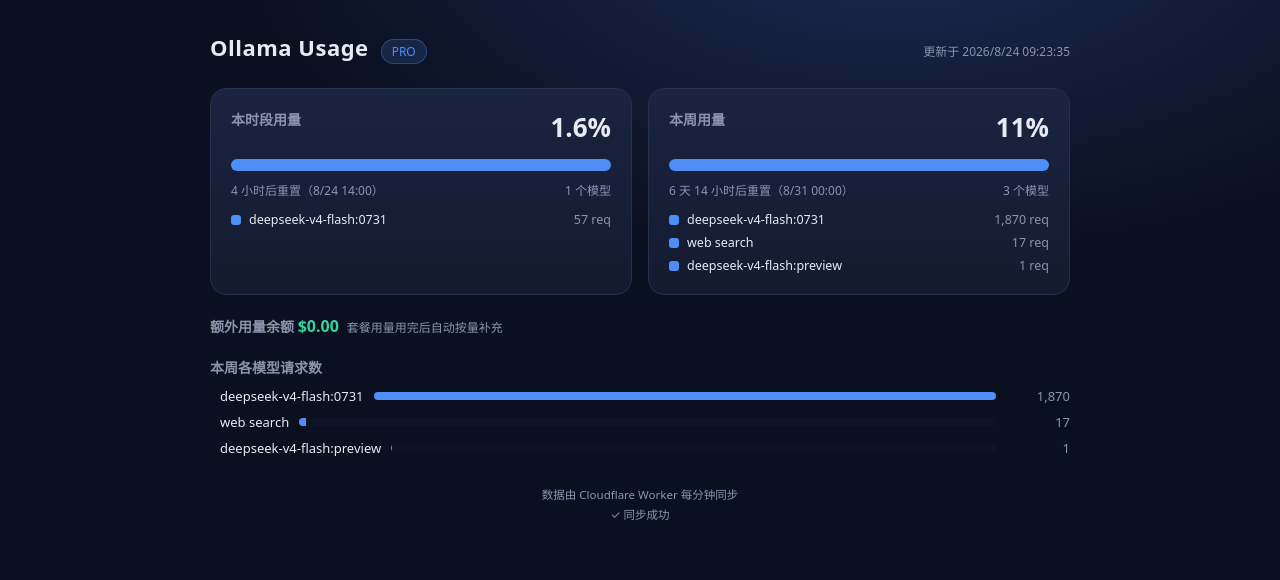
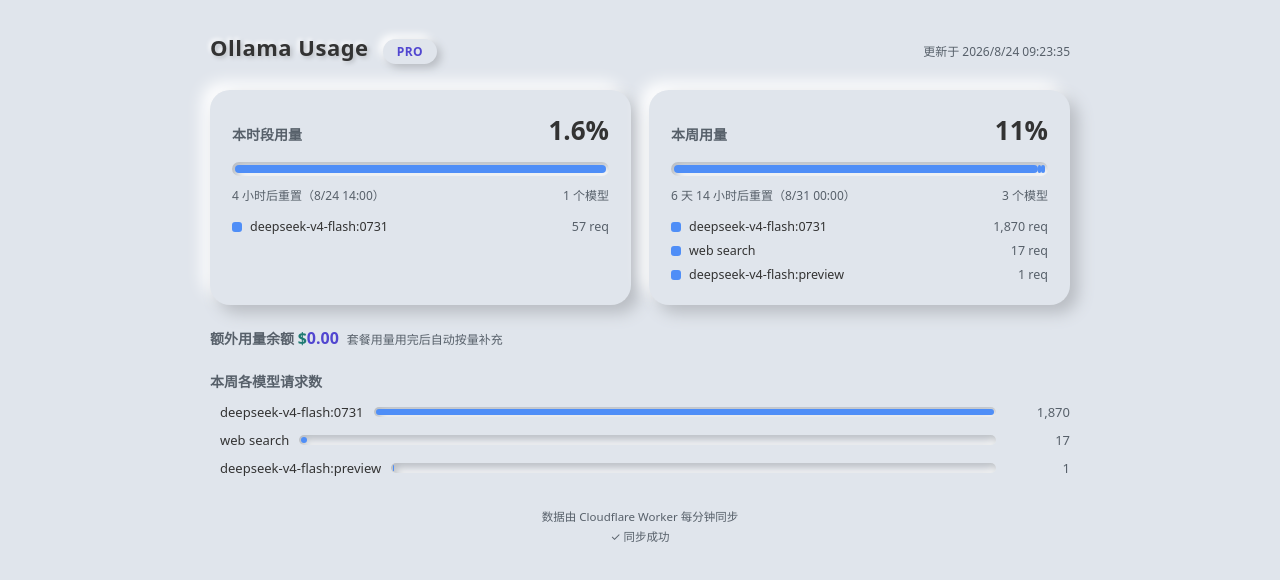
Before and after one commit to bbj32/ollama-usage-share, a plain HTML site: page index.html in a window 1280 px wide. Drawn offline with Linux system fonts and the light colour scheme.

Commit message:
feat: neumorphism theme for dashboard

```diff
--- a/index.html
+++ b/index.html
@@ -7,65 +7,85 @@
 <meta name="referrer" content="no-referrer">
 <title>Ollama Usage 分享</title>
 <style>
+  /* ── Neumorphism / Soft UI 设计系统 ─────────────────────────
+     背景 #e0e5ec · 双光源阴影（左上亮 / 右下暗）· 无渐变、无边框、无纯黑白
+     光源方向固定：-X/-Y 为白色高光，+X/+Y 为暗色阴影
+  ─────────────────────────────────────────────────────────── */
   :root {
-    --bg: #0b1020;
-    --card: #141b30;
-    --card2: #1a2340;
-    --line: #26304f;
-    --text: #e6eaf3;
-    --muted: #8b94ad;
-    --accent: #4f8ef7;
-    --good: #34d399;
-    --warn: #fbbf24;
-    --danger: #f87171;
+    --bg: #e0e5ec;
+    --bg-soft: #f0f0f3;
+    --dark: #b8bcc2;
+    --light: #ffffff;
+    --accent: #6d5dfc;
+    --accent-text: #5146d0;
+    --text: #333333;
+    --muted: #57606a;
+    --good: #1f7a72;
+    --warn: #7a5400;
+    --danger: #b02a2a;
   }
   * { box-sizing: border-box; margin: 0; padding: 0; }
   body {
-    background: radial-gradient(1200px 600px at 70% -10%, #1c2a55 0%, var(--bg) 55%);
+    background: var(--bg);
     color: var(--text);
     font-family: "PingFang SC", "Microsoft YaHei", system-ui, -apple-system, sans-serif;
     min-height: 100vh;
     padding: 32px 16px 64px;
   }
   .wrap { max-width: 860px; margin: 0 auto; }
-  header { display: flex; align-items: baseline; gap: 12px; flex-wrap: wrap; margin-bottom: 24px; }
-  h1 { font-size: 22px; font-weight: 700; letter-spacing: .5px; }
+  header { display: flex; align-items: baseline; gap: 14px; flex-wrap: wrap; margin-bottom: 26px; }
+  h1 {
+    font-size: 22px; font-weight: 700; letter-spacing: .5px; color: var(--text);
+    text-shadow: 2px 2px 4px var(--dark), -2px -2px 4px var(--light);
+  }
   .badge {
-    font-size: 12px; padding: 3px 10px; border-radius: 999px;
-    background: rgba(79, 142, 247, .15); color: var(--accent, #8ab6ff);
-    border: 1px solid rgba(79, 142, 247, .35); text-transform: uppercase;
+    font-size: 12px; font-weight: 600; padding: 4px 14px; border-radius: 999px;
+    background: var(--bg); color: var(--accent-text); text-transform: uppercase; letter-spacing: .5px;
+    box-shadow: 4px 4px 8px var(--dark), -4px -4px 8px var(--light);
   }
   .updated { margin-left: auto; font-size: 12px; color: var(--muted); }
-  .grid { display: grid; grid-template-columns: 1fr 1fr; gap: 16px; }
+  .grid { display: grid; grid-template-columns: 1fr 1fr; gap: 18px; }
   @media (max-width: 640px) { .grid { grid-template-columns: 1fr; } }
   .card {
-    background: linear-gradient(180deg, var(--card2), var(--card));
-    border: 1px solid var(--line); border-radius: 16px; padding: 20px;
+    background: var(--bg);
+    border-radius: 20px;
+    padding: 22px;
+    box-shadow: 8px 8px 16px var(--dark), -8px -8px 16px var(--light);
+    transition: box-shadow .3s ease-in-out;
   }
-  .card h2 { font-size: 14px; color: var(--muted); font-weight: 600; display: flex; justify-content: space-between; }
-  .card h2 .pct { font-size: 26px; color: var(--text); font-weight: 700; }
+  .card:hover { box-shadow: 4px 4px 8px var(--dark), -4px -4px 8px var(--light); }
+  .card h2 {
+    font-size: 14px; color: var(--muted); font-weight: 600;
+    display: flex; justify-content: space-between; align-items: baseline;
+  }
+  .card h2 .pct { font-size: 26px; font-weight: 700; color: var(--text); }
+  /* 凹槽轨道：inset 双阴影模拟按入表面的沟槽 */
   .bar {
-    margin: 14px 0 10px; height: 12px; border-radius: 999px;
-    background: #0d1226; overflow: hidden; display: flex;
+    margin: 14px 0 10px; height: 14px; border-radius: 999px;
+    background: var(--bg);
+    box-shadow: inset 4px 4px 8px var(--dark), inset -4px -4px 8px var(--light);
+    padding: 3px;
+    display: flex;
   }
-  .bar > i { display: block; height: 100%; min-width: 0; transition: width .8s ease; }
+  .bar > i { display: block; height: 100%; min-width: 0; border-radius: 999px; transition: width .8s ease; }
   .meta { font-size: 12px; color: var(--muted); display: flex; justify-content: space-between; flex-wrap: wrap; gap: 6px; }
-  .legend { margin-top: 12px; display: flex; flex-direction: column; gap: 6px; }
+  .legend { margin-top: 14px; display: flex; flex-direction: column; gap: 7px; }
   .legend .row { display: flex; align-items: center; gap: 8px; font-size: 12.5px; }
   .legend .dot { width: 10px; height: 10px; border-radius: 3px; flex: none; }
   .legend .name { overflow: hidden; text-overflow: ellipsis; white-space: nowrap; }
   .legend .num { margin-left: auto; color: var(--muted); font-variant-numeric: tabular-nums; }
   .pct-warn { color: var(--warn); } .pct-danger { color: var(--danger); } .pct-good { color: var(--good); }
-  section { margin-top: 20px; }
-  section h3 { font-size: 14px; color: var(--muted); margin-bottom: 10px; font-weight: 600; }
-  .rows { display: flex; flex-direction: column; gap: 8px; }
+  section { margin-top: 22px; }
+  section h3 { font-size: 14px; color: var(--muted); margin-bottom: 12px; font-weight: 600; }
+  .rows { display: flex; flex-direction: column; gap: 10px; }
   .rows .row { display: flex; align-items: center; gap: 10px; font-size: 13px; }
-  .rows .bar { flex: 1; margin: 0; height: 8px; }
+  .rows .bar { flex: 1; margin: 0; height: 10px; padding: 2px; }
   .rows .row .num { width: 64px; text-align: right; color: var(--muted); font-variant-numeric: tabular-nums; }
+  #extraAmt { color: var(--accent-text); font-weight: 700; }
   .extra-note { color: var(--muted); font-size: 12px; font-weight: 400; margin-left: 8px; }
-  footer { margin-top: 28px; font-size: 11.5px; color: var(--muted); line-height: 1.7; text-align: center; }
-  .err { color: var(--danger); }
+  footer { margin-top: 30px; font-size: 11.5px; color: var(--muted); line-height: 1.7; text-align: center; }
   .hide { display: none !important; }
+  @media (prefers-reduced-motion: reduce) { * { transition: none !important; animation: none !important; } }
 </style>
 </head>
 <body>
```
